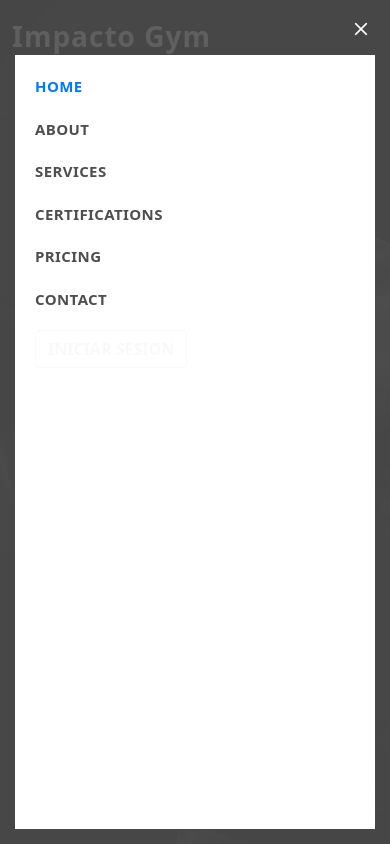
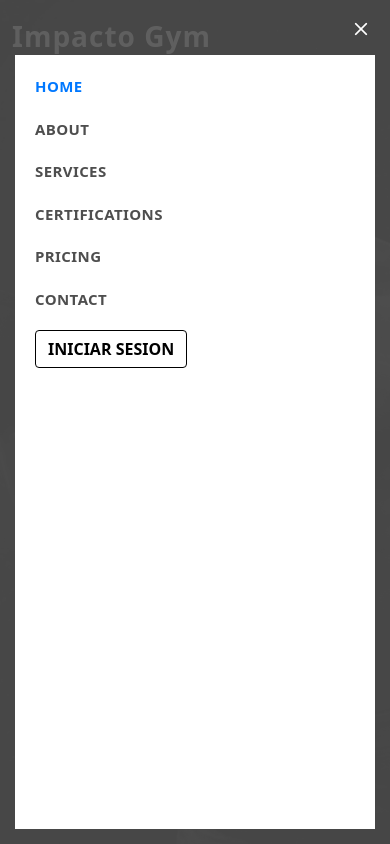
Before and after one commit to duvanjm/landing-page-trenzas-project, a plain HTML site: page index.html in a window 390 px wide. Both pictures are taken after a click on the icon 364 px from the left and 36 px from the top of the page. Shown: the top 844 px of the page. Drawn offline with Linux system fonts and the light colour scheme.

Commit message:
fix responsive desing

```diff
--- a/src/assets/css/style.css
+++ b/src/assets/css/style.css
@@ -472,6 +472,13 @@ a:hover {
 
 .login-btn {
 font-weight: bold;
+}
+
+@media only screen and (max-width: 768px) {
+  .login-btn {
+    color: rgb(0, 0, 0);
+    border-color: #000000;
+  }
 }
 
 /*--------------------------------------------------------------
```
